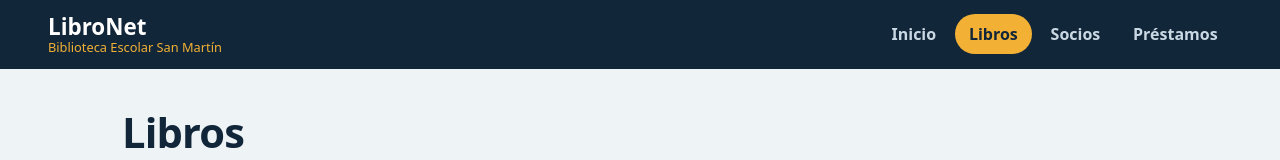
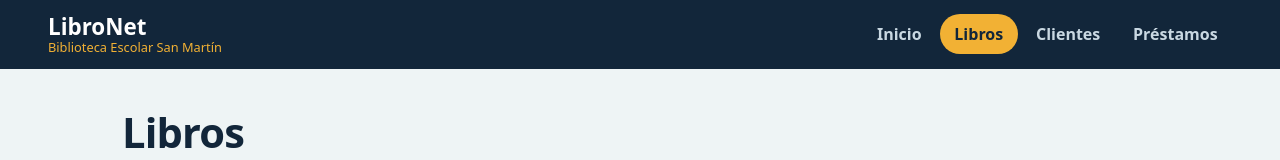
Before and after one commit to JoshuBrsk/MeGustaTuLimonAgrio, a plain HTML site: page libros.html in a window 1280 px wide. Shown: the top 160 px of the page. Drawn offline with Linux system fonts and the light colour scheme.

Commit message:
Cambio 'Socios' a 'Clientes' en menu nav

```diff
--- a/libros.html
+++ b/libros.html
@@ -9,7 +9,7 @@
 <body>
 <header class="topbar">
 <a class="brand" href="index.html">LibroNet<span>Biblioteca Escolar San Martín</span></a>
-<nav class="menu" aria-label="Menú principal"><a href="index.html">Inicio</a><a href="libros.html" class="activo">Libros</a><a href="socios.html">Socios</a><a href="prestamos.html">Préstamos</a></nav>
+<nav class="menu" aria-label="Menú principal"><a href="index.html">Inicio</a><a href="libros.html" class="activo">Libros</a><a href="socios.html">Clientes</a><a href="prestamos.html">Préstamos</a></nav>
 </header>
 <main>
 <h1>Libros</h1>
```
